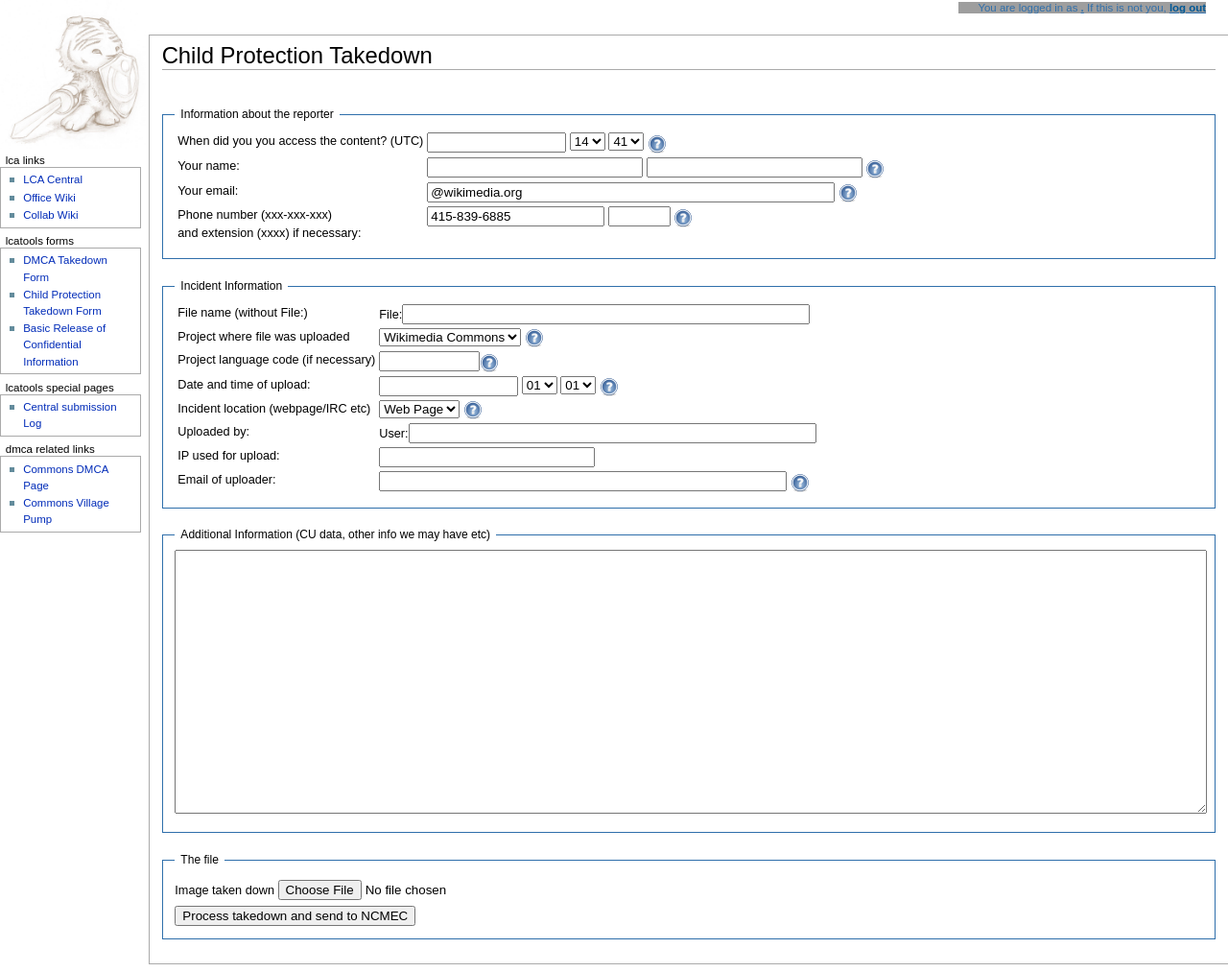
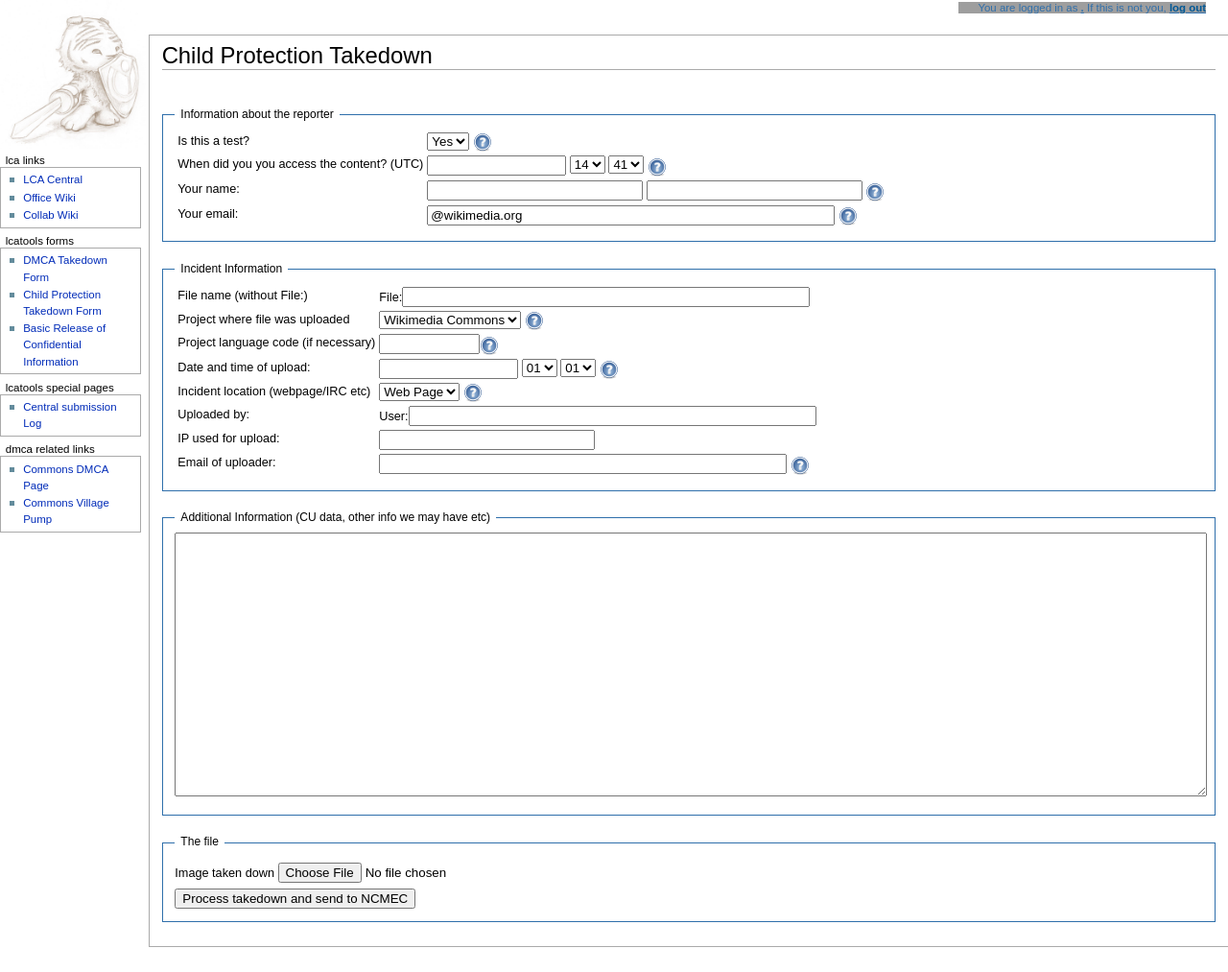
Before and after one commit to wikimedia/takedown-tools, a PHP site: page /NCMECreporting.php in a window 1280 px wide. Shown: the whole page at 96% size. After the commit the page ends 987 px from the top, so only its background shows below. Run offline with PHP 8.4, Linux system fonts and the light colour scheme; data that the repository does not hold is empty; grey boxes are pictures that could not be loaded.

Commit message:
update NCMEC form

```diff
--- a/NCMECreporting.php
+++ b/NCMECreporting.php
@@ -98,6 +98,17 @@
 					<fieldset>
 						<legend> Information about the reporter </legend>
                         <table border='0' id='mw-movepage-table'>
+                            <tr>
+                                <td>
+                                    <label for='is-test'> Is this a test? </label>
+                                </td>
+                                <td>
+                                    <select name='is-test' id='is-test'>
+                                        <option value='N'>No</option>
+                                        <option value='Y' selected>Yes</option>
+                                    </select> <img class='showTooltip' src='images/20px-Help.png' title='Select Yes if this is a test of the processing system. Remember to select No for sendign to Chilling Effects '/>
+                                </td>
+                            </tr>
                             <tr>
                                 <td>
                                     <label for='access-date'>When did you you access the content? (UTC)</label>
@@ -210,14 +221,14 @@
                                     <input id='reporter-email' name='reporter-email' type='text' size='50' value=<?php echo "'".$_SERVER['PHP_AUTH_USER']."@wikimedia.org'";?> required email/> <img class='showTooltip' src='images/20px-Help.png' title='YOUR email as the reporter, defaults to username logged in' />
                                 </td>
                             </tr>
-                            <tr>
+                        <!--<tr>
                                 <td>
                                     <label for='reporter-phone'> Phone number (xxx-xxx-xxx) <br /> and extension (xxxx) if necessary: </label>
                                 </td>
                                 <td>
                                     <input id='reporter-phone' name='reporter-phone' type='text' size='20' value='415-839-6885' /> <input id='reporter-phone-ext' name='reporter-phone-ext' type='text' size='5' /> <img class='showTooltip' src='images/20px-Help.png' title='Phone number for followup, defaults to office with no extension' />
                                 </td>
-                            </tr>
+                            </tr> REMOVED FOR NOW BECAUSE OF CONTACT INFO BEING SENT ELSEWHERE-->
                         </table>
                     </fieldset>
                     <fieldset>
@@ -369,7 +380,7 @@
                                     <label for='uploader-username'> Uploaded by: </label>
                                 </td>
                                 <td>
-                                    User:<input type='text' size='50' name='incident-uploader' id='incident-uploader' required/>
+                                    User:<input type='text' size='50' name='uploader-username' id='uploader-username' required/>
                                 </td>
                             </tr>
                             <tr>
```
